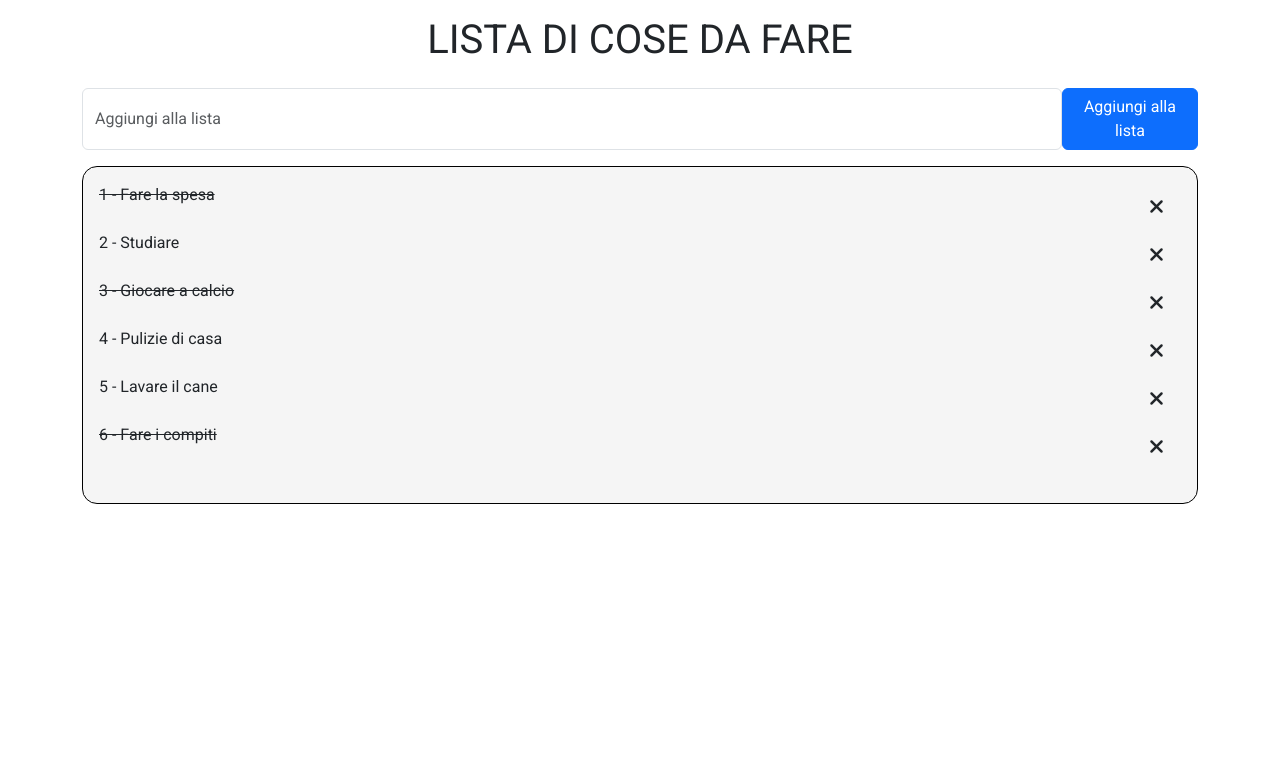
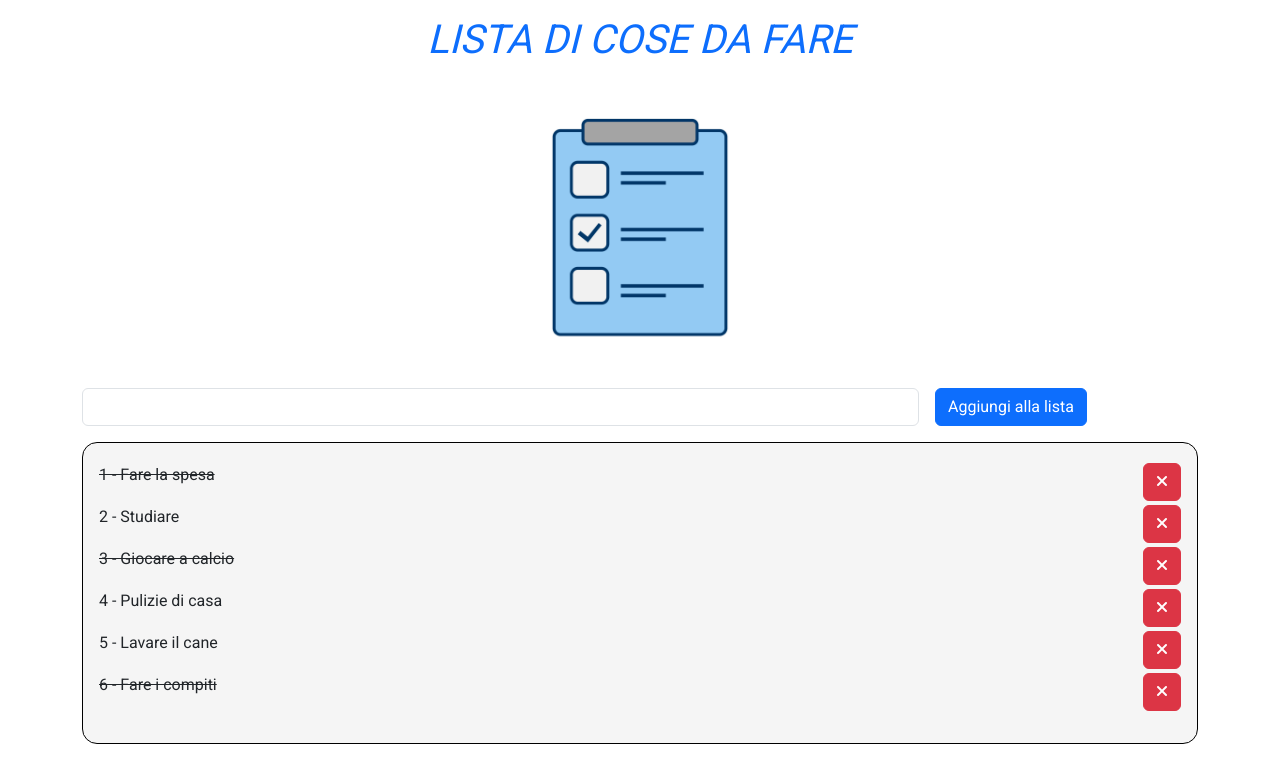
Before and after one commit to albertostizzoli/vue-todolist, a plain HTML site: page index.html in a window 1280 px wide. Drawn offline with nearby package versions, Linux system fonts and the light colour scheme.

Commit message:
Added Image

```diff
--- a/css/style.css
+++ b/css/style.css
@@ -1,5 +1,10 @@
 body{
     font-family: 'Roboto', sans-serif;
+    background-color: white;
+}
+
+img{
+    width: 300px;
 }
 
 .todo-container{
--- a/index.html
+++ b/index.html
@@ -17,24 +17,25 @@
         <div class="container">
             <div class="row mt-3">
                 <div class="col-12 text-center">
-                    <h1>LISTA DI COSE DA FARE</h1>
+                    <h1 class="text-primary"><em>LISTA DI COSE DA FARE</em></h1>
+                    <img src="img/List.jpg" alt="List">
                 </div>
             </div>
             <div class="row mt-3">
                 <div class="col-12 d-flex">
-                    <input type="text" placeholder="Aggiungi alla lista" class="form-control" v-model="newTask" @keyup.enter="addNewTask">
-                    <button class="btn btn-primary" @click="addNewTask">Aggiungi alla lista</button>
+                    <input type="text" class="form-control w-75" v-model="newTask" @keyup.enter="addNewTask">
+                    <button class="btn btn-primary mx-3" @click="addNewTask">Aggiungi alla lista</button>
                 </div>
             </div>
             <div class="row mt-3">
                 <div class="col-12">
                     <div class="todo-container">
                         <ul class="list-unstyled p-3">
-                            <li class="d-flex justify-content-between" :class="item.done ? 'line-through' : ''" v-for="(item,index) in todoList">
+                            <li class="d-flex justify-content-between pt-1" :class="item.done ? 'line-through' : ''" v-for="(item,index) in todoList">
                                 <div class="cursor-pointer" @click="changeDone(index)">
                                      {{index + 1}} - {{item.text}}
                                 </div>
-                                <button class="btn btn-square btn-lg"><i class="fa-solid fa-xmark" @click="removeTask(index)"></i></button>
+                                <button class=" btn btn-danger"><i class="fa-solid fa-xmark" @click="removeTask(index)"></i></button>
                             </li>
                         </ul>
                     </div>
```
Also changed, not shown: img/List.jpg (added).
